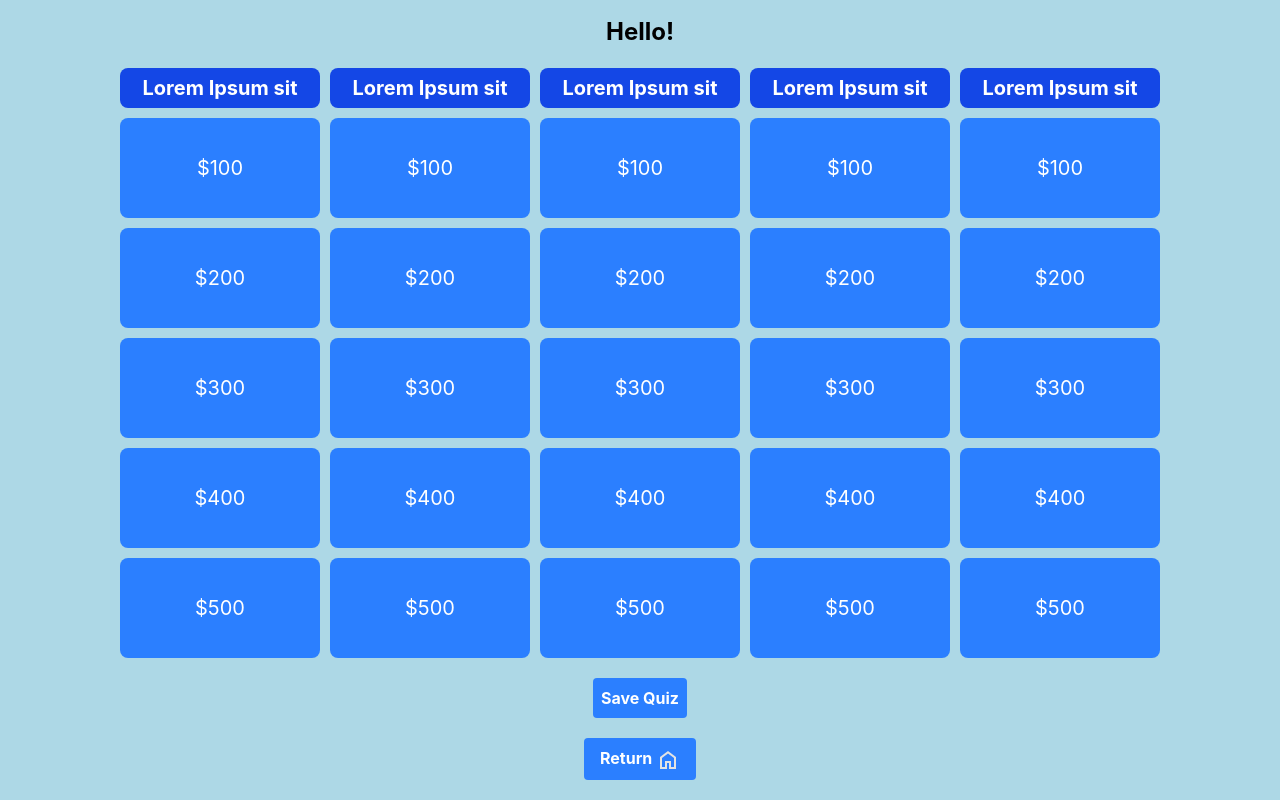
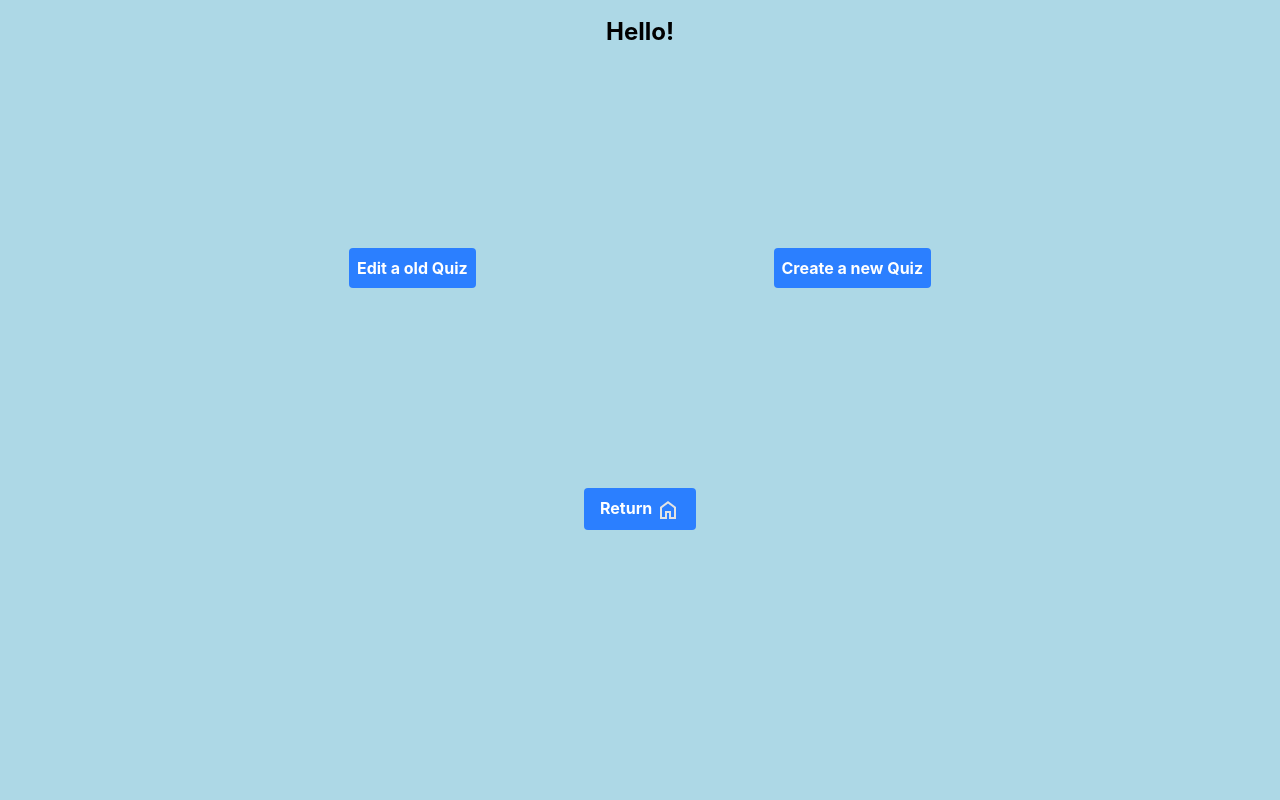
Before and after one commit to Toy085/What-is-Quiz, a SvelteKit app: page /create in a window 1280 px wide. Built offline with nearby package versions, Linux system fonts and the light colour scheme.

Commit message:
Add onboarding to create page

```diff
--- a/src/routes/create/+page.svelte
+++ b/src/routes/create/+page.svelte
@@ -3,6 +3,7 @@
     import Returnbutton from '$lib/assets/returnbutton.svelte';
 
     let QuizData = $state();
+    let creationMode: boolean = $state(false);
 
     function saveQuizTemp() {
         // Add funconality
@@ -13,9 +14,14 @@
 </script>
 
 <h1 class="text-2xl font-bold m-4 text-center">Hello!</h1>
+{#if creationMode}
+    <Gameboard creation={true}/>
 
-<Gameboard creation={true}/>
-
-<button onclick={saveQuizTemp} class="bg-blue-500 hover:bg-blue-700 m-auto block text-white font-bold p-2 rounded cursor-pointer">Save Quiz</button>
-
+    <button onclick={saveQuizTemp} class="bg-blue-500 hover:bg-blue-700 m-auto block text-white font-bold p-2 rounded cursor-pointer">Save Quiz</button>
+{:else}
+    <div class="flex flex-row m-50">
+        <button onclick={creationMode = true} class="bg-blue-500 hover:bg-blue-700 m-auto block text-white font-bold p-2 rounded cursor-pointer">Edit a old Quiz</button>
+        <button onclick={creationMode = true} class="bg-blue-500 hover:bg-blue-700 m-auto block text-white font-bold p-2 rounded cursor-pointer">Create a new Quiz</button>
+    </div>
+{/if}
 <Returnbutton />
```
